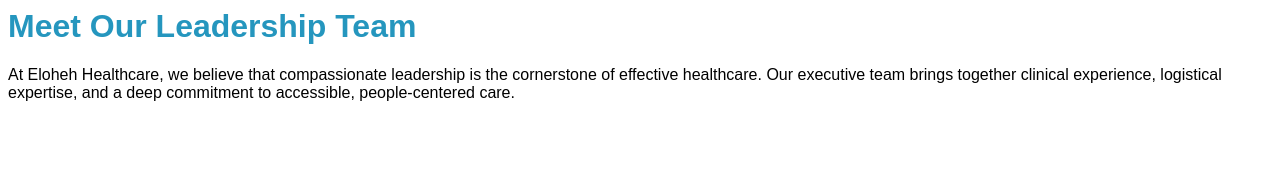
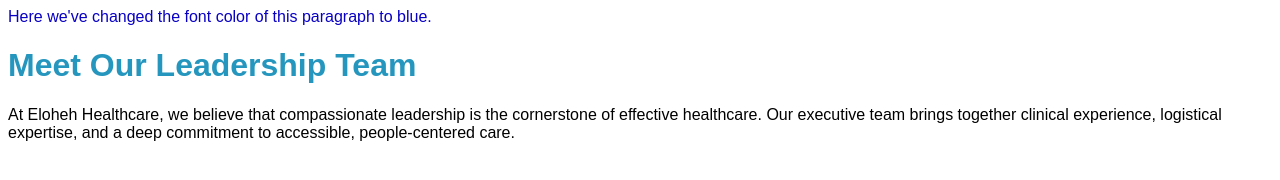
Before and after one commit to steine0/Team14, a plain HTML site: page index.html in a window 1280 px wide. Drawn offline with Linux system fonts and the light colour scheme.

Commit message:
Update index.html

```diff
--- a/index.html
+++ b/index.html
@@ -3,6 +3,9 @@
     <title>Our Team | Eloheh Healthcare</title>
 </head>
 <body><font face="Arial">
+    <p id="contentParagraph" style="color: #0900C4;">
+Here we've changed the font color of this paragraph to blue.
+</p>
     <h1><b><font color="#2596be">Meet Our Leadership Team</font></b></h1>
     <p>At Eloheh Healthcare, we believe that compassionate leadership is the cornerstone of effective healthcare. Our executive team brings together clinical experience, logistical expertise, and a deep commitment to accessible, people-centered care.</p>
 </font>
```
